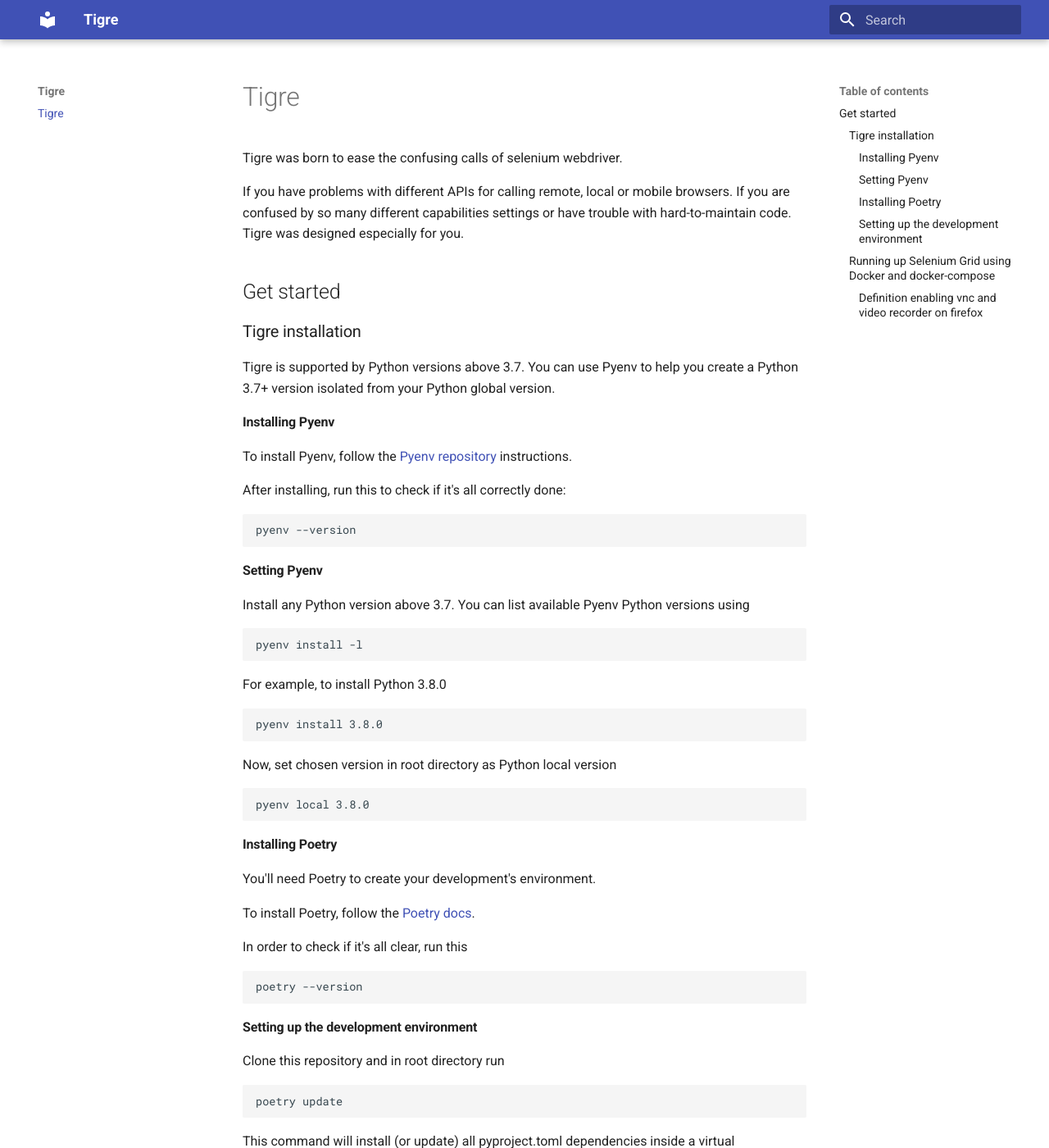
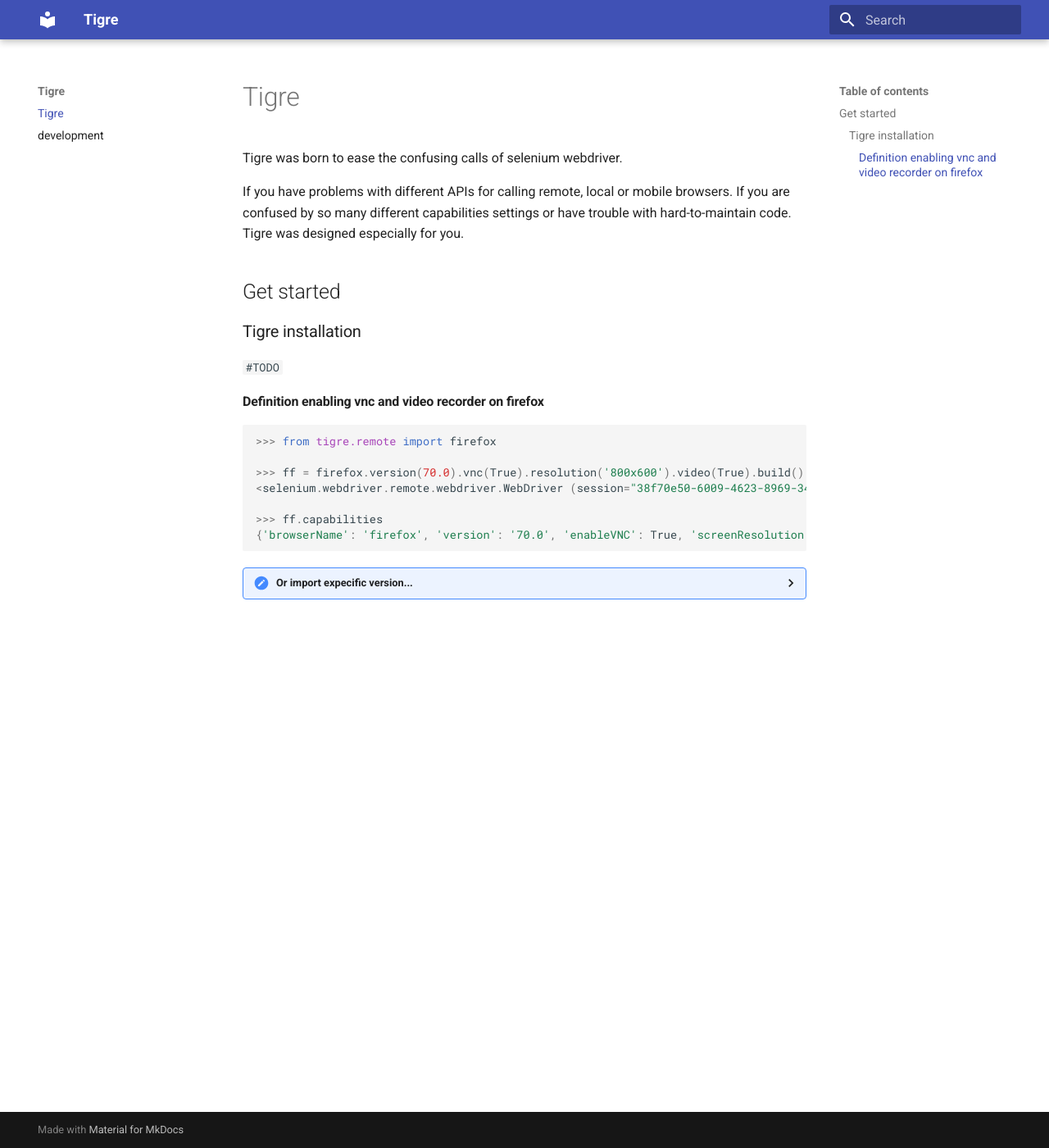
Before and after one commit to dunossauro/tigre, an MkDocs documentation site: the page built from docs/index.md, in a window 1280 px wide and 1400 px high. Shown: the whole window at 82% size. Built offline with MkDocs 1.6.1 and Material for MkDocs 9.7.7, drawn with Linux system fonts in a browser that asks for light colours; some of the changed text lies outside the part shown.

Commit message:
Update development documentation

````diff
--- a/docs/index.md
+++ b/docs/index.md
@@ -8,58 +8,9 @@
 
 ### Tigre installation
 
-Tigre is supported by Python versions above 3.7. You can use Pyenv to help you create a Python 3.7+ version isolated from your Python global version.
-
-#### Installing Pyenv
-
-To install Pyenv, follow the [Pyenv repository](https://github.com/pyenv/pyenv) instructions.
-
-After installing, run this to check if it's all correctly done:
-
-    pyenv --version
-
-#### Setting Pyenv
-
-Install any Python version above 3.7. You can list available Pyenv Python versions using
-
-    pyenv install -l
-
-For example, to install Python 3.8.0
-
-    pyenv install 3.8.0
-
-Now, set chosen version in root directory as Python local version
-
-    pyenv local 3.8.0
-
-#### Installing Poetry
-
-You'll need Poetry to create your development's environment.
-
-To install Poetry, follow the [Poetry docs](https://python-poetry.org/docs/).
-
-In order to check if it's all clear, run this
-
-    poetry --version
-
-#### Setting up the development environment
-
-Clone this repository and in root directory run
-
-    poetry update
-
-This command will install (or update) all pyproject.toml dependencies inside a virtual environment.
-
-### Running up Selenium Grid using Docker and docker-compose
-
-Go to `docker_test_images` folder and using Docker and docker-compose you can run the test image with the following command:
-
-    docker-compose -f docker-selenium-browsers.yaml up
-
-Open a browser and go to `localhost:4444` to see if Selenium Grid Console is correctly up.
+`#TODO`
 
 #### Definition enabling vnc and video recorder on firefox
-
 ```Python
 >>> from tigre.remote import firefox
 
````
Also changed, not shown: docs/develop.md (added, +65 -0 lines).
